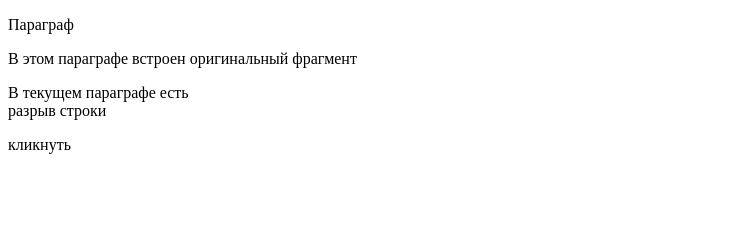
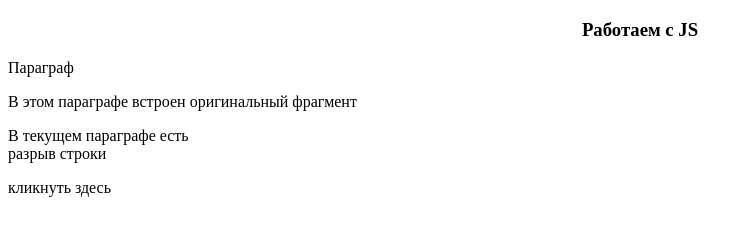
Before and after one commit to DariaK2/2023_Basics_of_Web_Tecnologies, a plain HTML site: page function.html in a window 1280 px wide. Shown: the whole page, without its empty margins (0-753 px from the left). Drawn offline with Linux system fonts and the light colour scheme.

Commit message:
Update function.html

```diff
--- a/function.html
+++ b/function.html
@@ -2,15 +2,16 @@
 <html lang="en">
 <head>
     <meta charset="UTF-8">
-    <title>Title</title>
+    <title>Работаем с JS</title>
 </head>
 <body>
+<h3 align="center">Работаем с JS</h3>
 <p>Параграф</p>
 <p>В этом параграфе встроен <span>оригинальный фрагмент</span>
 </p>
 <p>В текущем параграфе есть<br>разрыв строки</p>
 
-<p id="for_click">кликнуть</p>
+<p id="for_click">кликнуть здесь</p>
 
 </body>
 <script src="./js/function.js"></script>
```
